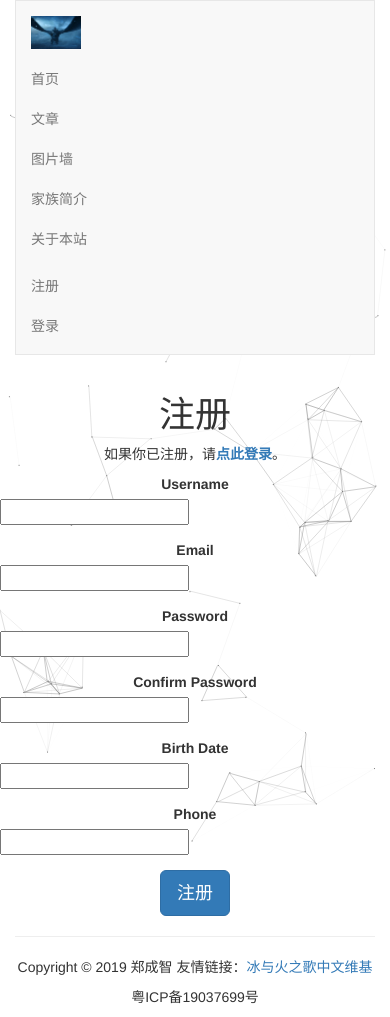
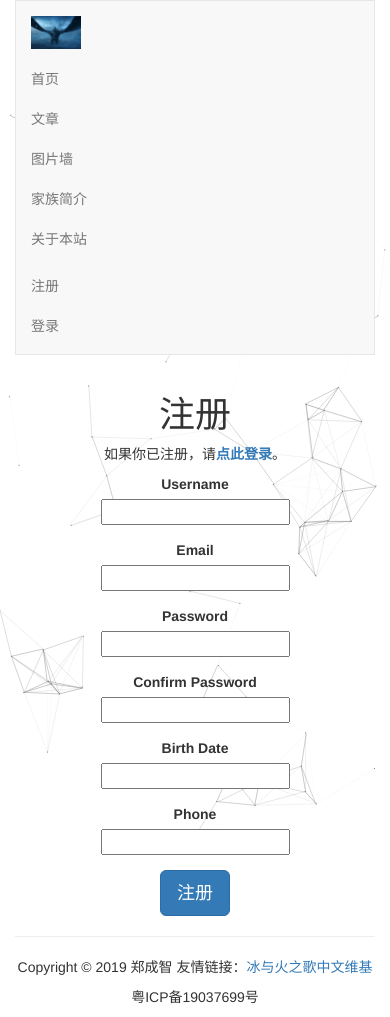
Before and after one commit to KingsleyZheng/zczsite, a Django app: page /account/register/ in a window 390 px wide. Run offline with Django 3.2, Linux system fonts and the light colour scheme; some libraries are stand-ins or nearby versions.

Commit message:
update mobile css

```diff
--- a/templates/account/login.html
+++ b/templates/account/login.html
@@ -17,13 +17,13 @@ Login
             <label for="{{ form.username.id_for_label }}" class="col-md-5 control-label" style="color:red">
                 <span class="glyphicon glyphicon-user"></span>Username
             </label>
-            <div class="col-md-6 text-left">{{ form.username }}</div>
+            <div class="col-md-6 text-center">{{ form.username }}</div>
         </div>
         <div class="form-group">
             <label for="{{ form.password.id_for_label }}" class="col-md-5 control-label" style="color:blue">
                 <span class="glyphicon glyphicon-floppy-open"></span>Password
             </label>
-            <div class="col-md-6 text-left">{{ form.password }}</div>
+            <div class="col-md-6 text-center">{{ form.password }}</div>
         </div>
         <input type="submit" class="btn btn-primary btn-lg" value="Login">
     </form>
--- a/templates/account/login2.html
+++ b/templates/account/login2.html
@@ -25,13 +25,13 @@
             <label for="{{ form.username.id_for_label }}" class="col-md-5 control-label" style="color:red">
                 <span class="glyphicon glyphicon-user"></span>Username
             </label>
-            <div class="col-md-6 text-left">{{ form.username }}</div>
+            <div class="col-md-6 text-center">{{ form.username }}</div>
         </div>
         <div class="form-group">
             <label for="{{ form.password.id_for_label }}" class="col-md-5 control-label" style="color:blue">
                 <span class="glyphicon glyphicon-floppy-open"></span>Password
             </label>
-            <div class="col-md-6 text-left">{{ form.password }}</div>
+            <div class="col-md-6 text-center">{{ form.password }}</div>
         </div>
         <input type="submit" class="btn btn-primary btn-lg" value="Login">
     </form>
--- a/templates/account/register.html
+++ b/templates/account/register.html
@@ -14,32 +14,32 @@
         {% csrf_token %}
         <div class="form-group">
             <label for="{{ form.username.id_for_label }}" class="col-md-5 control-label">Username</label>
-            <div class="col-md-6 text-left">{{ form.username }}</div>
+            <div class="col-md-6 text-center">{{ form.username }}</div>
         </div>
 
         <div class="form-group">
             <label for="{{ form.email.id_for_label }}" class="col-md-5 control-label">Email</label>
-            <div class="col-md-6 text-left">{{ form.email }}</div>
+            <div class="col-md-6 text-center">{{ form.email }}</div>
         </div>
 
         <div class="form-group">
             <label for="{{ form.password.id_for_label }}" class="col-md-5 control-label">Password</label>
-            <div class="col-md-6 text-left">{{ form.password }}</div>
+            <div class="col-md-6 text-center">{{ form.password }}</div>
         </div>
 
         <div class="form-group">
             <label for="{{ form.password.id_for_label }}" class="col-md-5 control-label">Confirm Password</label>
-            <div class="col-md-6 text-left">{{ form.password2 }}</div>
+            <div class="col-md-6 text-center">{{ form.password2 }}</div>
         </div>
 
         <div class="form-group">
             <label for="{{ profile.birth.id_for_label }}" class="col-md-5 control-label">Birth Date</label>
-            <div class="col-md-6 text-left">{{ profile.birth }}</div>
+            <div class="col-md-6 text-center">{{ profile.birth }}</div>
         </div>
 
         <div class="form-group">
             <label for="{{ profile.phone.id_for_label }}" class="col-md-5 control-label">Phone</label>
-            <div class="col-md-6 text-left">{{ profile.phone }}</div>
+            <div class="col-md-6 text-center">{{ profile.phone }}</div>
         </div>
 
         <input type="submit" class="btn btn-primary btn-lg" value="注册">
```
Also changed, not shown: db.sqlite3.
